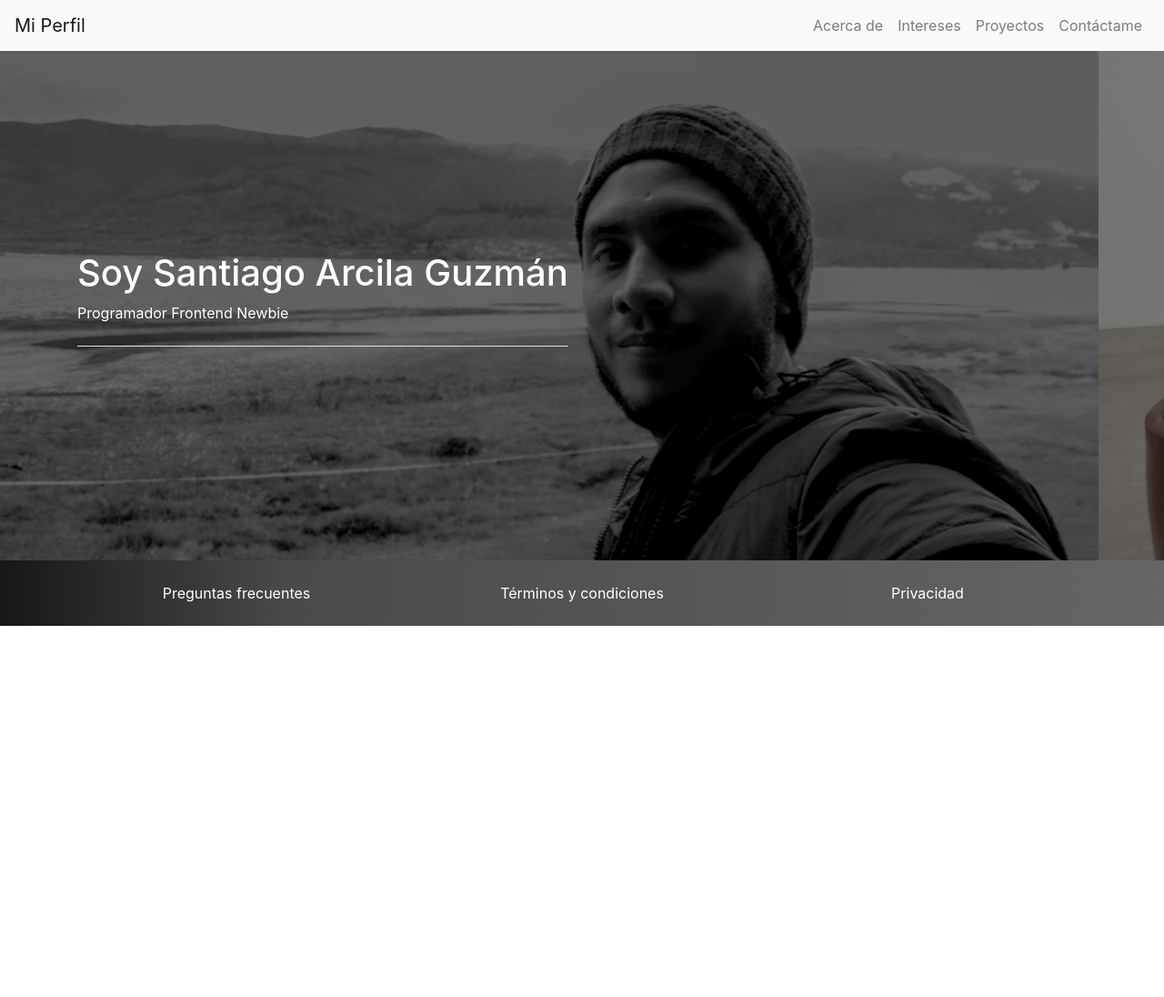
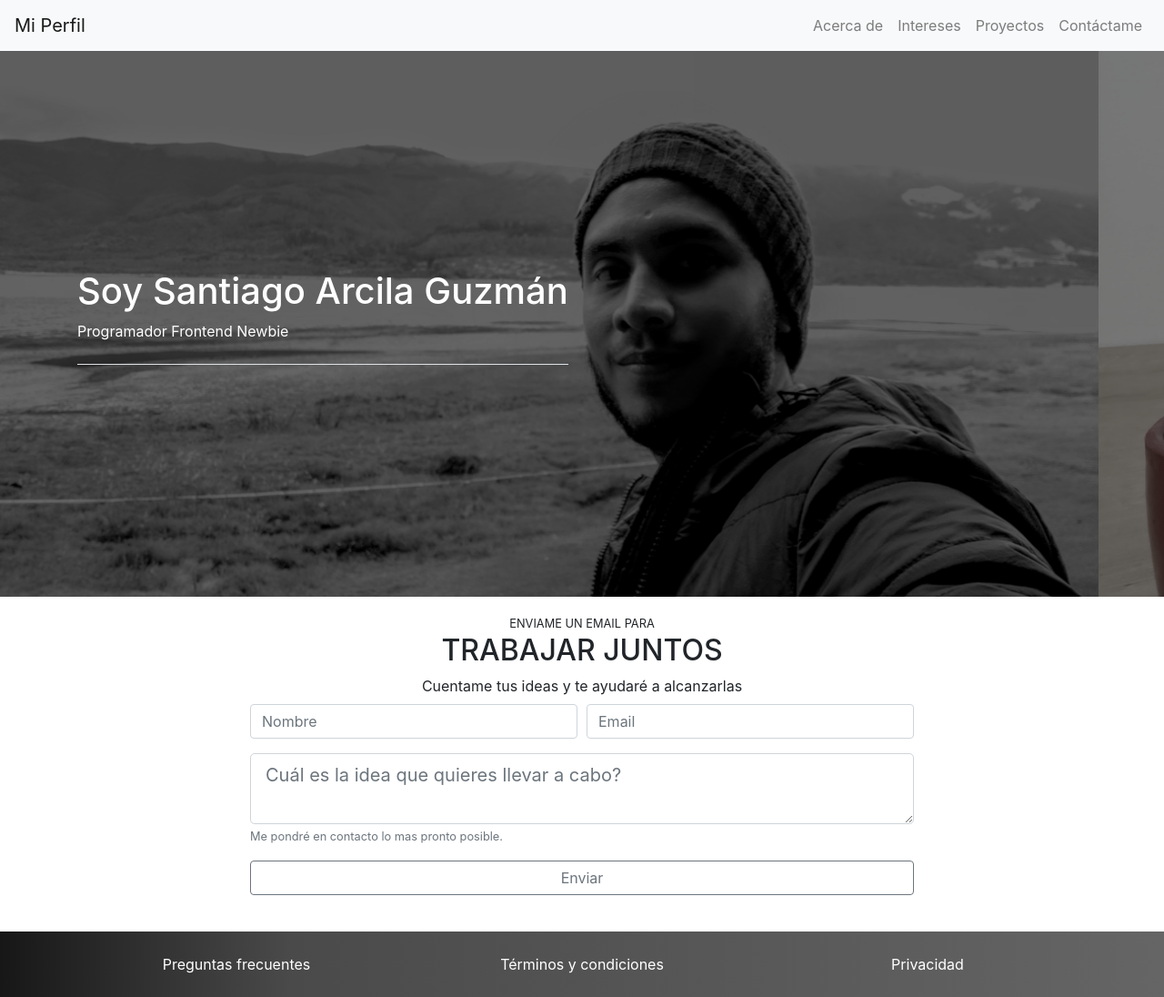
Before and after one commit to SanArGuz/portafolio-challenge, a plain HTML site: page index.html in a window 1280 px wide. Shown: the whole page at 91% size. Before the commit the page ends 800 px from the top, so only its background shows below. Drawn offline with nearby package versions, Linux system fonts and the light colour scheme.

Commit message:
trabajemos, acercade

```diff
--- a/index.css
+++ b/index.css
@@ -1,5 +1,5 @@
 #main .carousel-inner img {
-    max-height: 70vh;
+    max-height: 75vh;
     object-fit: cover;
     filter: grayscale(70%);
 }
--- a/index.html
+++ b/index.html
@@ -12,7 +12,7 @@
 </head>
   <body>
       <!-- Header -->
-      <nav class="navbar navbar-expand-sm navbar-light bg-light">
+      <nav class="navbar navbar-expand-sm navbar-light bg-light sticky-top">
           <a class="navbar-brand" href="#">Mi Perfil</a>
           <button class="navbar-toggler d-lg-none" type="button" data-toggle="collapse" data-target="#collapsibleNavId" aria-controls="collapsibleNavId"
               aria-expanded="false" aria-label="Toggle navigation">
@@ -66,6 +66,65 @@
             </div>
         </main>
       <!-- /Main -->
+
+      <!-- Trabajemos juntos -->
+      <section id="Contactame" class="pt-3 pb-3">
+        <div class="container">
+          <div class="row">
+            <div class="col text-uppercase text-center">
+              <small>Enviame un email para</small>
+              <h2>Trabajar juntos</h2>
+            </div>
+          </div>
+          <div class="row">
+            <div class="col text-center">
+              Cuentame tus ideas y te ayudaré a alcanzarlas
+            </div>
+          </div>
+          <div class="row">
+            <div class="col col-md-10 offset-md-1 col-lg-8 offset-lg-2 pt-2">
+              <form>
+                <div class="form-row">
+                  <div class="form-group col-12 col-md-6">
+                    <input type="name" class="form-control" placeholder="Nombre">
+                  </div>
+                  <div class="form-group col-12 col-md-6">
+                    <input type="Email" class="form-control" placeholder="Email">
+                  </div>
+                </div>
+                <div class="form-row">
+                  <div class="form-group col">
+                    <textarea name="text" class="form-control form-control-lg" placeholder="Cuál es la idea que quieres llevar a cabo?"></textarea>
+                    <small class="form-text text-muted">
+                      Me pondré en contacto lo mas pronto posible.
+                    </small>
+                  </div>
+                </div>
+                <div class="form-row">
+                  <div class="col">
+                    <button type="button" class="btn btn btn-outline-secondary btn-block">Enviar</button>
+                  </div>
+                </div>
+              </form>
+            </div>
+          </div>
+        </div>
+      </section>
+      <!-- /Trabajemos juntos -->
+
+      <!-- Acerca de mi -->
+      <section id="acerca-de">
+        <div class="container">
+          <div class="row">
+            <div class="col-12 col-lg-6">
+              <img src="" alt="">
+            </div>
+            <div class="col-12 col-lg-6"></div>
+          </div>
+        </div>
+      </section>
+      <!-- /Acerca de mi -->
+
       <!-- Footer -->
       <footer id="footer" class="pb-4 pt-4">
         <div class="container">
```
